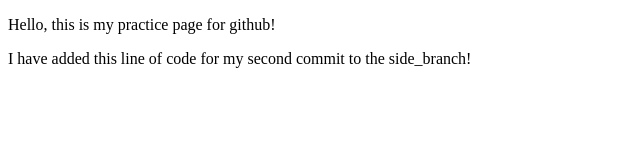
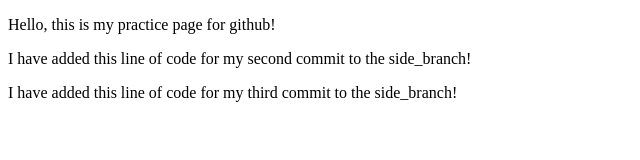
Before and after one commit to tenzinlekphell/github_practice, a plain HTML site: page index.html in a window 1280 px wide. Shown: the whole page, without its empty margins (0-640 px from the left). Drawn offline with Linux system fonts and the light colour scheme.

Commit message:
third commit

```diff
--- a/index.html
+++ b/index.html
@@ -9,5 +9,7 @@
 <body>
     <p>Hello, this is my practice page for github!</p>
     <p>I have added this line of code for my second commit to the side_branch!</p>
+    <p>I have added this line of code for my third commit to the side_branch!</p>
+
 </body>
 </html>
```
